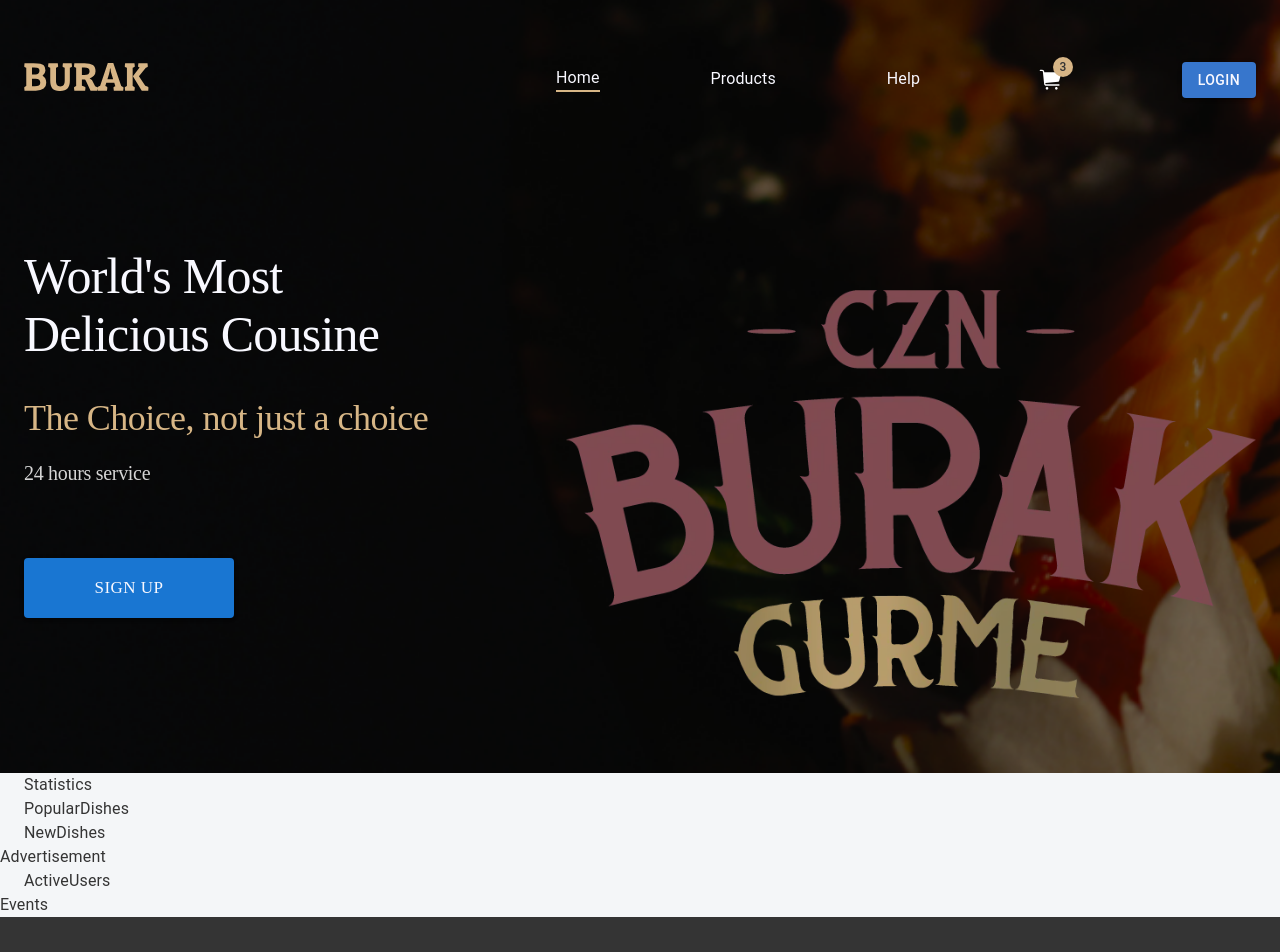
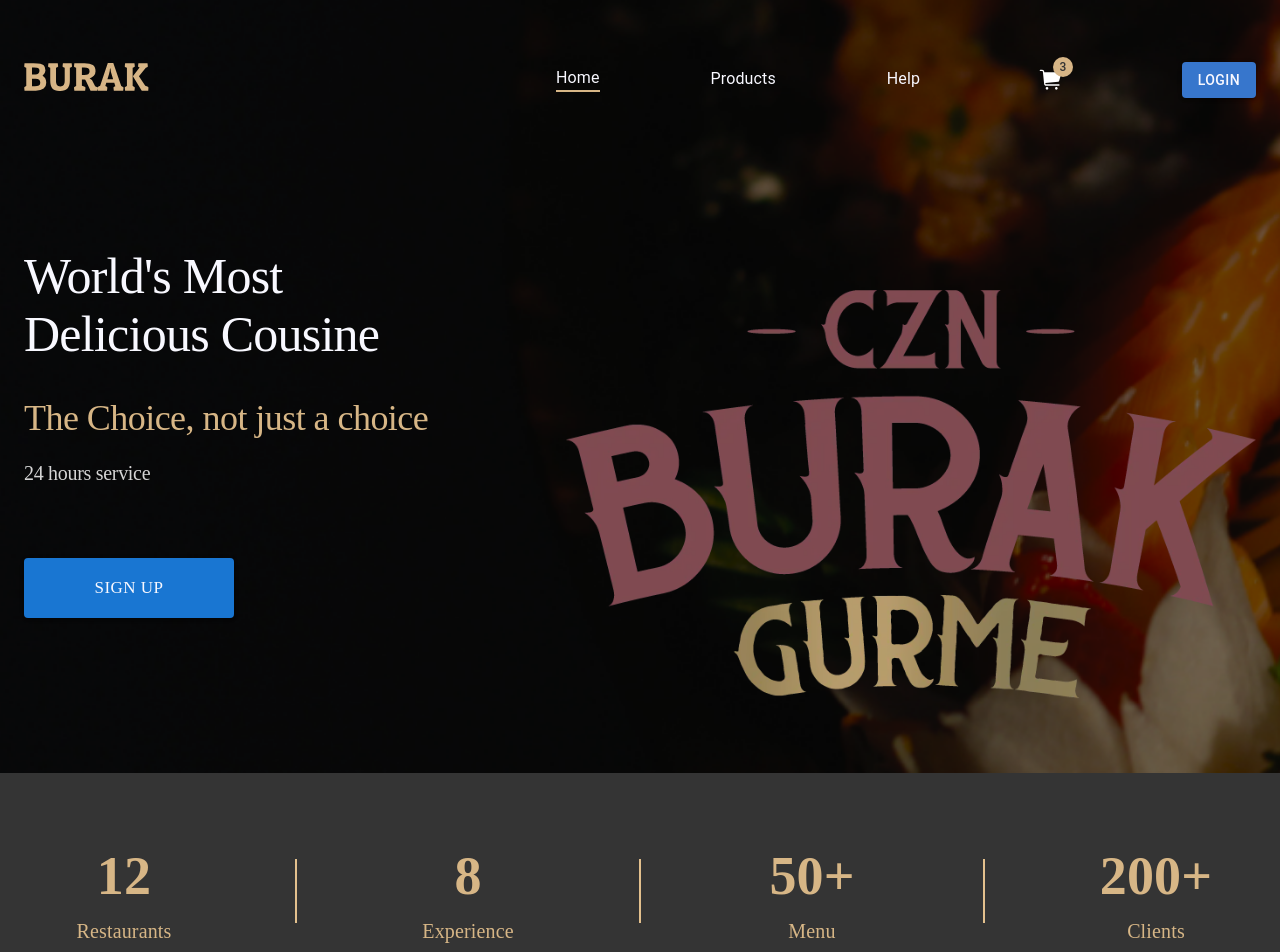
Before and after one commit to illi0125/burak-react, a React (Vite) app: page / in a window 1280 px wide. Shown: the top 952 px of the page. Built offline with nearby package versions, Linux system fonts and the light colour scheme.

Commit message:
fix: modify statistics sectional component

```diff
--- /dev/null
+++ b/src/app/components/divider/index.tsx
@@ -0,0 +1,21 @@
+// import React from 'react';
+import styled from 'styled-components';
+
+export interface IDividerProps {
+	width?: string;
+	height?: string;
+	bg?: string;
+}
+
+const DividerComponent = styled.span<IDividerProps>`
+	display: flex;
+	min-width: ${({ width }) => `${width}px`};
+	min-height: ${({ height }) => `${height}px`};
+	background: ${({ bg }) => `${bg}`};
+`;
+
+function Divider(props: IDividerProps) {
+	return <DividerComponent {...props} />;
+}
+
+export default Divider;
--- a/src/app/screens/homePage/Statistics.tsx
+++ b/src/app/screens/homePage/Statistics.tsx
@@ -1,9 +1,32 @@
-import { Container } from "@mui/material";
+import { Box, Container, Stack } from "@mui/material";
+import Divider from "../../components/divider"
 
 export default function Statistics() {
   return (
-    <div>
-      <Container>Statistics</Container>
+    <div className="static-frame">
+      <Container>
+        <Stack className="info">
+          <Stack className="static-box">
+            <Box className="static-num">12</Box>
+            <Box className="static-text">Restaurants</Box>
+          </Stack>
+          <Divider height="64" width="2" bg="#e3c08d"/>
+          <Stack className="static-box">
+            <Box className="static-num">8</Box>
+            <Box className="static-text">Experience</Box>
+          </Stack>
+          <Divider height="64" width="2" bg="#e3c08d"/>
+          <Stack className="static-box">
+            <Box className="static-num">50+</Box>
+            <Box className="static-text">Menu</Box>
+          </Stack>
+          <Divider height="64" width="2" bg="#e3c08d"/>
+          <Stack className="static-box">
+            <Box className="static-num">200+</Box>
+            <Box className="static-text">Clients</Box>
+          </Stack>
+        </Stack>
+      </Container>
     </div>
   );
 }
--- a/src/app/screens/homePage/index.tsx
+++ b/src/app/screens/homePage/index.tsx
@@ -4,6 +4,7 @@
 import Advertisement from "./Advertisement";
 import ActiveUsers from "./ActiveUsers";
 import Events from "./Events";
+import "../../../css/home.css";
 
 export default function HomePage() {
   return <div className="homepage">
--- a/src/css/home.css
+++ b/src/css/home.css
@@ -2,3 +2,48 @@
   width: 100%;
   height: auto;
 }
+
+/** STATISTICS **/
+
+.homepage .static-frame {
+  width: 100%;
+  height: 236px;
+  background: #343434;
+}
+
+.homepage .static-frame .info {
+  height: 100%;
+  display: flex;
+  flex-direction: row;
+  justify-content: space-between;
+  align-items: center;
+}
+
+.homepage .static-frame .info .static-box {
+  width: 200px;
+  height: 116px;
+  display: flex;
+  flex-direction: column;
+  align-items: center;
+  justify-content: center;
+}
+
+.homepage .static-frame .info .static-box .static-num {
+  text-align: center;
+  font-family: "Poppins";
+  font-size: 54px;
+  font-style: normal;
+  font-weight: 600;
+  line-height: 80px;
+  color: #d7b686;
+}
+
+.homepage .static-frame .info .static-box .static-text {
+  text-align: center;
+  font-family: "Poppins";
+  font-size: 20px;
+  font-style: normal;
+  font-weight: 500;
+  line-height: 30px;
+  color: #d7b686;
+}
```
